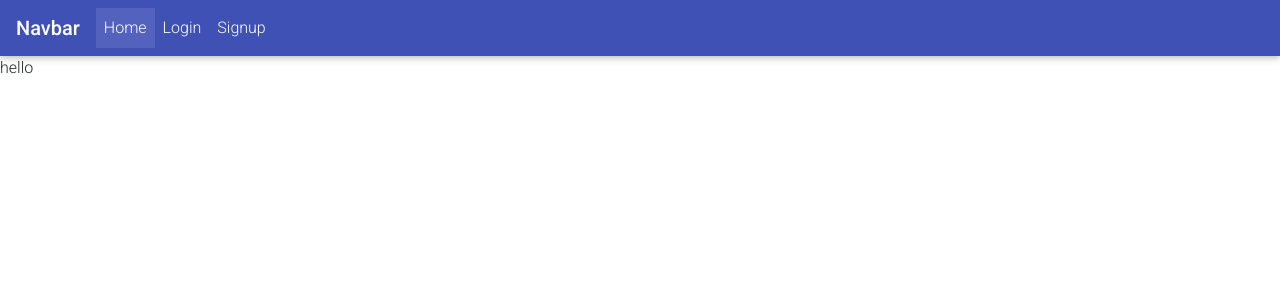
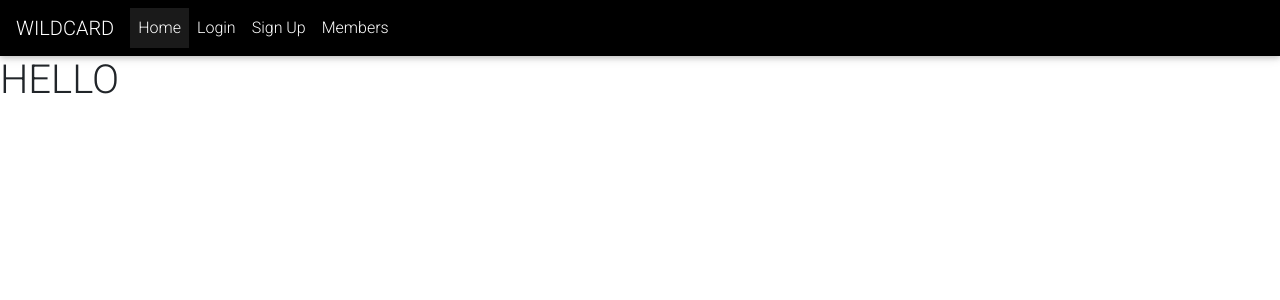
Before and after one commit to D-Brewst/Project3, a React (Create React App) app in the folder client/: page / in a window 1280 px wide. Shown: the top 300 px of the page. Built offline with nearby package versions, Linux system fonts and the light colour scheme.

Commit message:
Members page and navbar update

```diff
--- a/client/src/App.js
+++ b/client/src/App.js
@@ -10,17 +10,14 @@ import {
   MDBNavbarNav,
   MDBNavItem,
   MDBNavLink,
-  MDBNavbarToggler,
-  MDBCollapse,
+  MDBIcon,
 } from "mdbreact";
 
 function App() {
   return (
     <Router>
-      <MDBNavbar color="indigo" dark expand="md">
-        <MDBNavbarBrand>
-          <strong className="white-text">Navbar</strong>
-        </MDBNavbarBrand>
+      <MDBNavbar color="black" dark expand="md">
+        <MDBNavbarBrand>WILDCARD</MDBNavbarBrand>
         <MDBNavbarNav left>
           <MDBNavItem active>
             <MDBNavLink to="/">Home</MDBNavLink>
@@ -29,7 +26,10 @@ function App() {
             <MDBNavLink to="/login">Login</MDBNavLink>
           </MDBNavItem>
           <MDBNavItem>
-            <MDBNavLink to="/signup">Signup</MDBNavLink>
+            <MDBNavLink to="/signup">Sign Up</MDBNavLink>
+          </MDBNavItem>
+          <MDBNavItem>
+            <MDBNavLink to="/members">Members</MDBNavLink>
           </MDBNavItem>
         </MDBNavbarNav>
       </MDBNavbar>
--- /dev/null
+++ b/client/src/components/Card.js
@@ -0,0 +1,42 @@
+import React from "react";
+import {
+  MDBCard,
+  MDBCardBody,
+  MDBCardImage,
+  MDBCardTitle,
+  MDBCardText,
+  MDBRow,
+  MDBCol,
+  MDBIcon,
+} from "mdbreact";
+
+const CardExample = () => {
+  return (
+    <MDBRow className="mt-5 justify-content-center">
+      <MDBCol md="4">
+        <MDBCard>
+          <MDBIcon className="text-center" icon="birthday-cake" />
+          <MDBCardBody className="elegant-color white-text rounded-bottom">
+            <a href="#!" className="activator waves-effect waves-light mr-4">
+              <MDBIcon icon="share-alt" className="white-text" />
+            </a>
+            <MDBCardTitle>BIRTHDAY</MDBCardTitle>
+            <hr className="hr-light" />
+            <MDBCardText className="white-text">
+              Some quick example text to build on the card title and make up the
+              bulk of the card&apos;s content.
+            </MDBCardText>
+            <a href="#!" className="black-text d-flex justify-content-end">
+              <h5 className="white-text">
+                GENERATE
+                <MDBIcon fab icon="first-order-alt" className="ml-2" />
+              </h5>
+            </a>
+          </MDBCardBody>
+        </MDBCard>
+      </MDBCol>
+    </MDBRow>
+  );
+};
+
+export default CardExample;
--- a/client/src/components/Navbar.js
+++ b/client/src/components/Navbar.js
@@ -9,16 +9,13 @@ import {
   MDBCollapse,
 } from "mdbreact";
 import { BrowserRouter as Router } from "react-router-dom";
-
 class Navbar extends Component {
   state = {
     isOpen: false,
   };
-
   toggleCollapse = () => {
     this.setState({ isOpen: !this.state.isOpen });
   };
-
   render() {
     return (
       <Router>
@@ -45,5 +42,4 @@ class Navbar extends Component {
     );
   }
 }
-
 export default Navbar;
--- a/client/src/pages/Home.js
+++ b/client/src/pages/Home.js
@@ -1,8 +1,8 @@
 import React from "react";
-import Navbar from "../components/Navbar";
+import Card from "../components/Card";
 
 function Home() {
-  return <div>hello</div>;
+  return <h1>HELLO</h1>;
 }
 
 export default Home;
--- a/client/src/pages/Login.js
+++ b/client/src/pages/Login.js
@@ -1,6 +1,5 @@
 import React from "react";
 import { MDBContainer, MDBRow, MDBCol, MDBInput, MDBBtn } from "mdbreact";
-import Navbar from "../components/Navbar";
 
 const Login = () => {
   return (
--- a/client/src/pages/Members.js
+++ b/client/src/pages/Members.js
@@ -0,0 +1,8 @@
+import React from "react";
+import Card from "../components/Card";
+
+function Members() {
+  return <Card />;
+}
+
+export default Members;
```
Also changed, not shown: client/src/components/Jumbotron.js (added).
